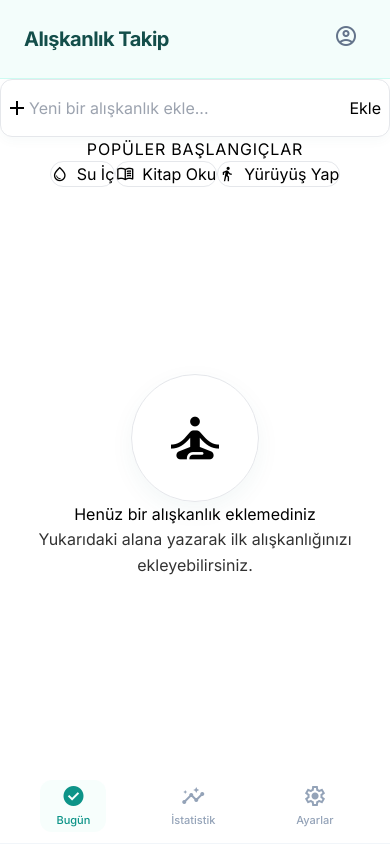
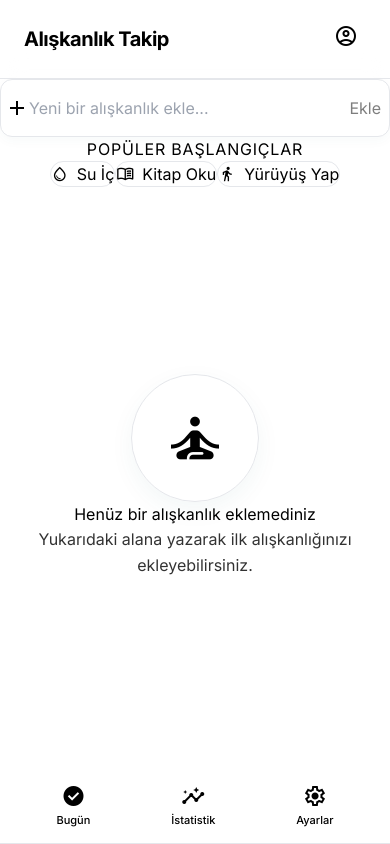
Before and after one commit to hikmetgulsesli/smoke-isolation-0429, a React (Vite) app: page / in a window 390 px wide. Built offline with nearby package versions, Linux system fonts and the light colour scheme.

Commit message:
wip: auto-save 5 file(s) before worktree removal

```diff
--- a/src/components/HabitInput.tsx
+++ b/src/components/HabitInput.tsx
@@ -102,8 +102,9 @@ export function HabitInput({
             onKeyDown={handleKeyDown}
           />
           <button
-            className="bg-primary text-on-primary hover:bg-primary-container hover:text-on-primary-container transition-colors rounded-lg px-lg py-sm mr-1 font-label-md text-label-md h-10 flex items-center justify-center cursor-pointer"
+            className="bg-primary text-on-primary hover:bg-primary-container hover:text-on-primary-container transition-colors rounded-lg px-lg py-sm mr-1 font-label-md text-label-md h-10 flex items-center justify-center cursor-pointer disabled:opacity-50 disabled:cursor-not-allowed"
             onClick={handleSubmit}
+            disabled={!value.trim()}
           >
             Ekle
           </button>
--- a/src/components/Header.tsx
+++ b/src/components/Header.tsx
@@ -4,14 +4,15 @@ interface HeaderProps {
 
 export function Header({ title = 'Alışkanlık Takip' }: HeaderProps) {
   return (
-    <header className="bg-teal-50/80 dark:bg-slate-950/80 backdrop-blur-md docked full-width top-0 sticky border-b border-teal-100 dark:border-slate-800 flat no shadows z-40">
+    <header className="bg-surface-80 backdrop-blur-md docked full-width top-0 sticky border-b border-surface-variant z-40">
       <div className="flex justify-between items-center w-full px-6 py-4 max-w-2xl mx-auto">
-        <h1 className="text-xl font-bold tracking-tight text-teal-900 dark:text-teal-50 font-inter antialiased">
+        <h1 className="text-xl font-bold tracking-tight text-on-surface font-body antialiased">
           {title}
         </h1>
         <button
           aria-label="Hesap"
-          className="text-teal-600 dark:text-teal-400 hover:bg-teal-100/50 dark:hover:bg-slate-800 transition-colors active:scale-95 duration-200 p-2 rounded-full flex items-center justify-center cursor-pointer"
+          type="button"
+          className="text-primary hover:bg-surface-container-low-50 transition-colors active:scale-95 duration-200 p-2 rounded-full flex items-center justify-center cursor-pointer"
           data-smoke-ignore
           disabled
         >
--- a/src/screens/BosDurumYeniBaslayanlarIcin.tsx
+++ b/src/screens/BosDurumYeniBaslayanlarIcin.tsx
@@ -9,6 +9,7 @@
 
 import { HabitInput } from "../components/HabitInput";
 import { EmptyState } from "../components/EmptyState";
+import { ErrorBanner } from "../components/ErrorBanner";
 
 interface BosDurumYeniBaslayanlarIcinProps {
   onAddHabit: (name: string) => boolean;
@@ -22,11 +23,11 @@ export function BosDurumYeniBaslayanlarIcin({ onAddHabit, error, onClearError }:
   return (
     <>
       {/* TopAppBar */}
-      <header className="bg-teal-50/80 dark:bg-slate-950/80 backdrop-blur-md text-teal-600 dark:text-teal-400 font-inter antialiased docked full-width top-0 sticky border-b border-teal-100 dark:border-slate-800 flat no shadows z-40 transition-colors active:scale-95 duration-200">
+      <header className="bg-surface-80 backdrop-blur-md text-primary font-body antialiased docked full-width top-0 sticky border-b border-surface-variant z-40 transition-colors active:scale-95 duration-200">
       <div className="flex justify-between items-center w-full px-6 py-4 max-w-2xl mx-auto">
-      <h1 className="text-xl font-bold tracking-tight text-teal-900 dark:text-teal-50">Alışkanlık Takip</h1>
+      <h1 className="text-xl font-bold tracking-tight text-on-surface">Alışkanlık Takip</h1>
       <div className="flex items-center space-x-4">
-      <button aria-label="Hesap" className="p-2 rounded-full hover:bg-teal-100/50 dark:hover:bg-slate-800 transition-colors text-slate-500 dark:text-slate-400 cursor-pointer">
+      <button aria-label="Hesap" type="button" className="p-2 rounded-full hover:bg-surface-container-low-50 transition-colors text-on-surface-variant cursor-pointer" data-smoke-ignore disabled>
       <span className="material-symbols-outlined" data-icon="account_circle" style={{fontVariationSettings: "'FILL' 0"}}>account_circle</span>
       </button>
       </div>
@@ -34,10 +35,17 @@ export function BosDurumYeniBaslayanlarIcin({ onAddHabit, error, onClearError }:
       </header>
       {/* Main Content Canvas */}
       <main className="flex-1 w-full max-w-2xl mx-auto px-container-margin py-xl flex flex-col gap-2xl relative pb-3xl">
+      {error && (
+        <ErrorBanner
+          title="Bağlantı Hatası"
+          message={error}
+          onClose={onClearError}
+        />
+      )}
       {/* Input Section */}
       <HabitInput
         onAdd={onAddHabit}
-        error={error}
+        error={null}
         onClearError={onClearError}
         placeholder="Yeni bir alışkanlık ekle..."
         quickAddOptions={QUICK_ADD_OPTIONS}
@@ -49,19 +57,19 @@ export function BosDurumYeniBaslayanlarIcin({ onAddHabit, error, onClearError }:
       />
       </main>
       {/* BottomNavBar */}
-      <nav className="bg-white/90 dark:bg-slate-900/90 backdrop-blur-lg fixed bottom-0 w-full z-50 border-t border-slate-100 dark:border-slate-800 shadow-[0_-4px_6px_-1px_rgba(13,148,136,0.05)] md:hidden">
+      <nav className="bg-surface-container-lowest-90 backdrop-blur-lg fixed bottom-0 w-full z-50 border-t border-surface-variant shadow-[0_-4px_6px_-1px_rgba(0,104,95,0.05)] md:hidden">
       <div className="fixed bottom-0 left-0 w-full flex justify-around items-center px-4 py-3 pb-safe">
-      <a aria-label="Bugün - Aktif" className="flex flex-col items-center justify-center text-teal-600 dark:text-teal-400 bg-teal-50/50 dark:bg-teal-900/20 rounded-xl px-4 py-1 tap-highlight-transparent active:opacity-70 group" href="#">
-      <span className="material-symbols-outlined text-[24px] mb-1 group-hover:text-teal-500 transition-all" data-icon="check_circle" style={{fontVariationSettings: "'FILL' 1"}}>check_circle</span>
-      <span className="text-[11px] font-medium font-inter group-hover:text-teal-500 transition-all">Bugün</span>
+      <a aria-label="Bugün - Aktif" className="flex flex-col items-center justify-center text-primary bg-surface-container-low-50 rounded-xl px-4 py-1 tap-highlight-transparent active:opacity-70 group" href="#">
+      <span className="material-symbols-outlined text-[24px] mb-1 group-hover:text-primary transition-all" data-icon="check_circle" style={{fontVariationSettings: "'FILL' 1"}}>check_circle</span>
+      <span className="text-[11px] font-medium font-body group-hover:text-primary transition-all">Bugün</span>
       </a>
-      <a aria-label="İstatistik" className="flex flex-col items-center justify-center text-slate-400 dark:text-slate-500 px-4 py-1 hover:text-teal-500 transition-all tap-highlight-transparent active:opacity-70 group" href="#">
-      <span className="material-symbols-outlined text-[24px] mb-1 group-hover:text-teal-500 transition-all" data-icon="insights" style={{fontVariationSettings: "'FILL' 0"}}>insights</span>
-      <span className="text-[11px] font-medium font-inter group-hover:text-teal-500 transition-all">İstatistik</span>
+      <a aria-label="İstatistik" className="flex flex-col items-center justify-center text-outline px-4 py-1 hover:text-primary transition-all tap-highlight-transparent active:opacity-70 group" href="#">
+      <span className="material-symbols-outlined text-[24px] mb-1 group-hover:text-primary transition-all" data-icon="insights" style={{fontVariationSettings: "'FILL' 0"}}>insights</span>
+      <span className="text-[11px] font-medium font-body group-hover:text-primary transition-all">İstatistik</span>
       </a>
-      <a aria-label="Ayarlar" className="flex flex-col items-center justify-center text-slate-400 dark:text-slate-500 px-4 py-1 hover:text-teal-500 transition-all tap-highlight-transparent active:opacity-70 group" href="#">
-      <span className="material-symbols-outlined text-[24px] mb-1 group-hover:text-teal-500 transition-all" data-icon="settings" style={{fontVariationSettings: "'FILL' 0"}}>settings</span>
-      <span className="text-[11px] font-medium font-inter group-hover:text-teal-500 transition-all">Ayarlar</span>
+      <a aria-label="Ayarlar" className="flex flex-col items-center justify-center text-outline px-4 py-1 hover:text-primary transition-all tap-highlight-transparent active:opacity-70 group" href="#">
+      <span className="material-symbols-outlined text-[24px] mb-1 group-hover:text-primary transition-all" data-icon="settings" style={{fontVariationSettings: "'FILL' 0"}}>settings</span>
+      <span className="text-[11px] font-medium font-body group-hover:text-primary transition-all">Ayarlar</span>
       </a>
       </div>
       </nav>
--- a/src/screens/HataDurumuKayitSorunu.tsx
+++ b/src/screens/HataDurumuKayitSorunu.tsx
@@ -98,19 +98,19 @@ export function HataDurumuKayitSorunu({
       </main>
 
       {/* BottomNavBar (Mobile Only) */}
-      <nav className="md:hidden fixed bottom-0 w-full z-50 bg-white/90 dark:bg-slate-900/90 backdrop-blur-lg border-t border-slate-100 dark:border-slate-800 shadow-[0_-4px_6px_-1px_rgba(13,148,136,0.05)]">
+      <nav className="md:hidden fixed bottom-0 w-full z-50 bg-surface-container-lowest/90 dark:bg-inverse-surface/90 backdrop-blur-lg border-t border-surface-variant dark:border-surface-dim shadow-[0_-4px_6px_-1px_rgba(13,148,136,0.05)]">
         <div className="w-full flex justify-around items-center px-4 py-3 pb-safe">
-          <button className="flex flex-col items-center justify-center text-teal-600 dark:text-teal-400 bg-teal-50/50 dark:bg-teal-900/20 rounded-xl px-4 py-1 tap-highlight-transparent active:opacity-70 cursor-pointer">
+          <button disabled data-smoke-ignore className="flex flex-col items-center justify-center text-primary dark:text-inverse-primary bg-primary-container/50 dark:bg-primary-fixed-dim/20 rounded-xl px-4 py-1 tap-highlight-transparent active:opacity-70 cursor-not-allowed group">
             <span className="material-symbols-outlined" style={{ fontVariationSettings: "'FILL' 1" }}>check_circle</span>
-            <span className="text-[11px] font-medium font-inter mt-1">Bugün</span>
+            <span className="text-[11px] font-medium font-body-md mt-1">Bugün</span>
           </button>
-          <button className="flex flex-col items-center justify-center text-slate-400 dark:text-slate-500 px-4 py-1 hover:text-teal-500 transition-all tap-highlight-transparent active:opacity-70 cursor-pointer">
+          <button disabled data-smoke-ignore className="flex flex-col items-center justify-center text-outline dark:text-on-surface-variant px-4 py-1 hover:text-primary-container transition-all tap-highlight-transparent active:opacity-70 cursor-not-allowed group">
             <span className="material-symbols-outlined">insights</span>
-            <span className="text-[11px] font-medium font-inter mt-1">İstatistik</span>
+            <span className="text-[11px] font-medium font-body-md mt-1">İstatistik</span>
           </button>
-          <button className="flex flex-col items-center justify-center text-slate-400 dark:text-slate-500 px-4 py-1 hover:text-teal-500 transition-all tap-highlight-transparent active:opacity-70 cursor-pointer">
+          <button disabled data-smoke-ignore className="flex flex-col items-center justify-center text-outline dark:text-on-surface-variant px-4 py-1 hover:text-primary-container transition-all tap-highlight-transparent active:opacity-70 cursor-not-allowed group">
             <span className="material-symbols-outlined">settings</span>
-            <span className="text-[11px] font-medium font-inter mt-1">Ayarlar</span>
+            <span className="text-[11px] font-medium font-body-md mt-1">Ayarlar</span>
           </button>
         </div>
       </nav>
```
Also changed, not shown: src/screens/AnaSayfaAliskanlikListesi.tsx (+16 -8 lines).
